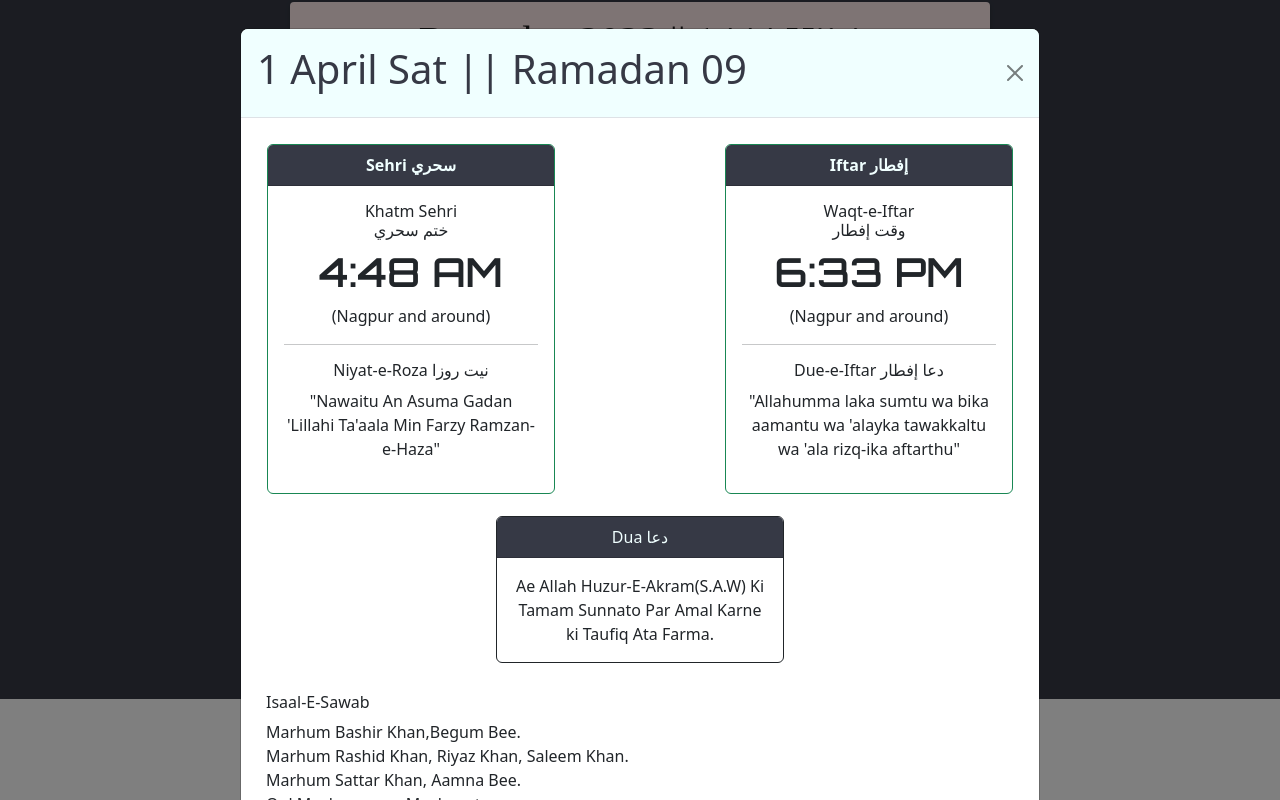
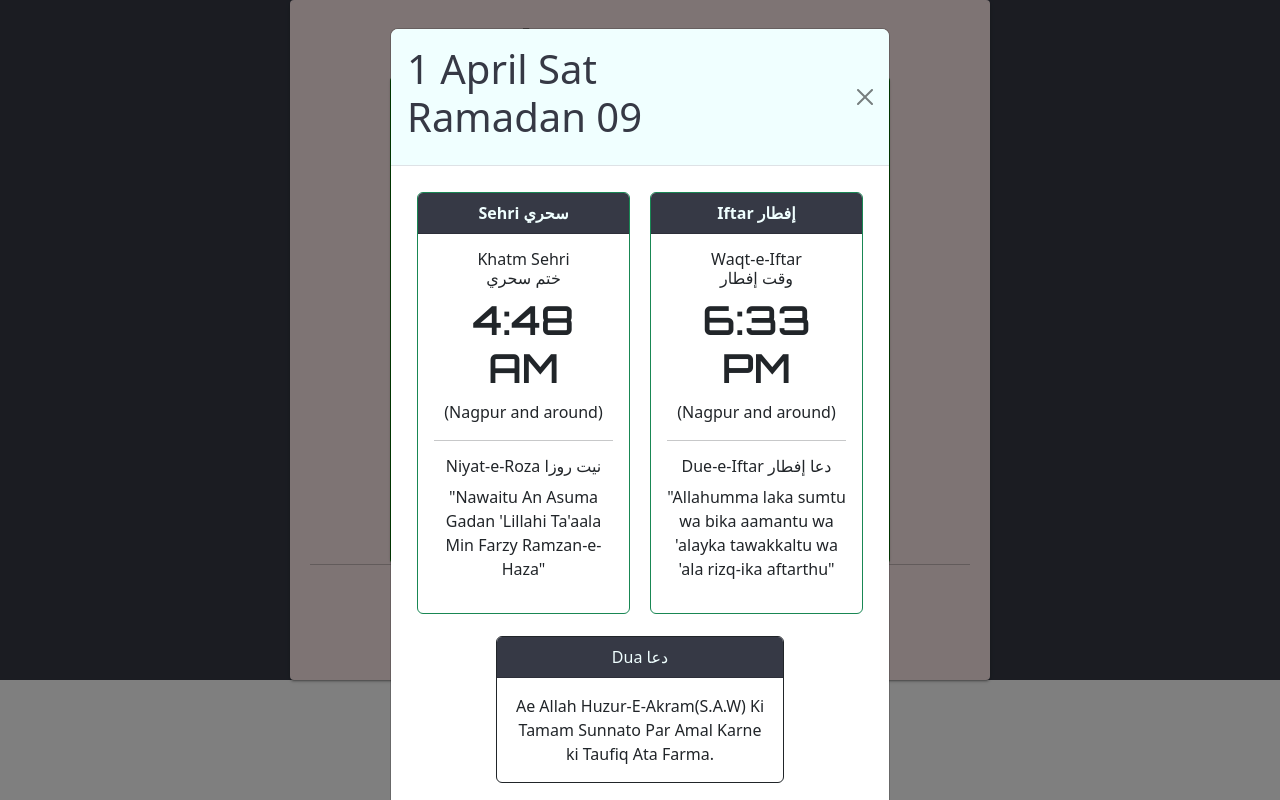
Before and after one commit to Nadim1Profuse/RamdanTimeTable, a React (Create React App) app: page / in a window 1280 px wide. Built offline with nearby package versions, Linux system fonts and the light colour scheme; a web font is replaced by a local one.

Commit message:
more responsive

```diff
--- a/src/components/DateCard.jsx
+++ b/src/components/DateCard.jsx
@@ -16,10 +16,11 @@ const DateCard = (props) => {
         border="dark"
         style={{
           textAlign: "center",
-          width: "2.5rem",
-          height: "3.0rem",
+          width: "2.25rem",
+          height: "2.75rem",
           backgroundColor: "azure",
           cursor: "pointer",
+          paddingBottom:"3px"
         }}
         color="white"
         onClick={onClick}
@@ -40,12 +41,12 @@ const DateCard = (props) => {
             {props.date}
           </p>
           <p
-            style={{ fontWeight: "bolder", fontSize: ".70rem", marginTop: "2.5px" }}
+            style={{ fontWeight: "bolder", fontSize: ".70rem", marginTop: "2.0px",marginBottom:"0px" }}
             tabIndex={props.ramdan}
           >
             {" "}
-            <span tabIndex={props.ramdan} style={{ fontWeight: "bolder" }}>{props.ramdan}</span>
-            <br /> رمضان
+            <span tabIndex={props.ramdan} style={{ fontWeight: "bolder",marginBottom:"0" }}>{props.ramdan}</span>
+             <p style={{marginBottom:"2px",marginTop:"0px",fontWeight:"bolder"}}>رمضان</p>
           </p>
 
       </Card>
--- a/src/components/Home.jsx
+++ b/src/components/Home.jsx
@@ -46,15 +46,15 @@ const Home = () => {
           justifyContent: "center",
           flexWrap: "wrap",
           "& > :not(style)": {
-            m: 0.25,
+
             width: 700,
-            height: 695,
+            height: 680,
           },
           backgroundColor: "#363945",
         }}
       >
         <Paper
-          style={{ padding: "15px", backgroundColor: "#fce9e9" }}
+          style={{ padding: "20px", backgroundColor: "#fce9e9" }}
           elevation={2}
         >
           <h1 style={{ fontFamily: "Fredericka the Great" }}>
@@ -63,7 +63,7 @@ const Home = () => {
           <Card
             sx={{
               maxWidth: 500,
-              margin: "5px auto",
+              margin: " auto",
               border: "3px solid green",
               borderRadius: "5px",
               elevation: 18,
@@ -91,10 +91,10 @@ const Home = () => {
               </thead>
               <tbody>
                 <tr>
-                  <td>Click See </td>
-                  <td>On time </td>
-                  <td>Date Table</td>
-                  <td>To Duas </td>
+                  <td> </td>
+                  <td></td>
+                  <td></td>
+                  <td></td>
                   {ramdanDetails.slice(0, 3).map((roza) => (
                     <td key={roza.ramadan}>
                       <DateCard
--- a/src/components/TodayModel.jsx
+++ b/src/components/TodayModel.jsx
@@ -9,7 +9,7 @@ export default function TodayModel(props) {
   return (
     <Modal
       {...props}
-      size="lg"
+      size="medium"
       aria-labelledby="contained-modal-title-vcenter"
       centered
     >
@@ -24,7 +24,7 @@ export default function TodayModel(props) {
         <Modal.Title id="contained-modal-title-vcenter">
           <h1>
             {props.date}
-            {""} {props.day} || Ramadan {props.ramadan}
+            {""} {props.day} <br/> Ramadan {props.ramadan}
           </h1>
         </Modal.Title>
       </Modal.Header>
```
